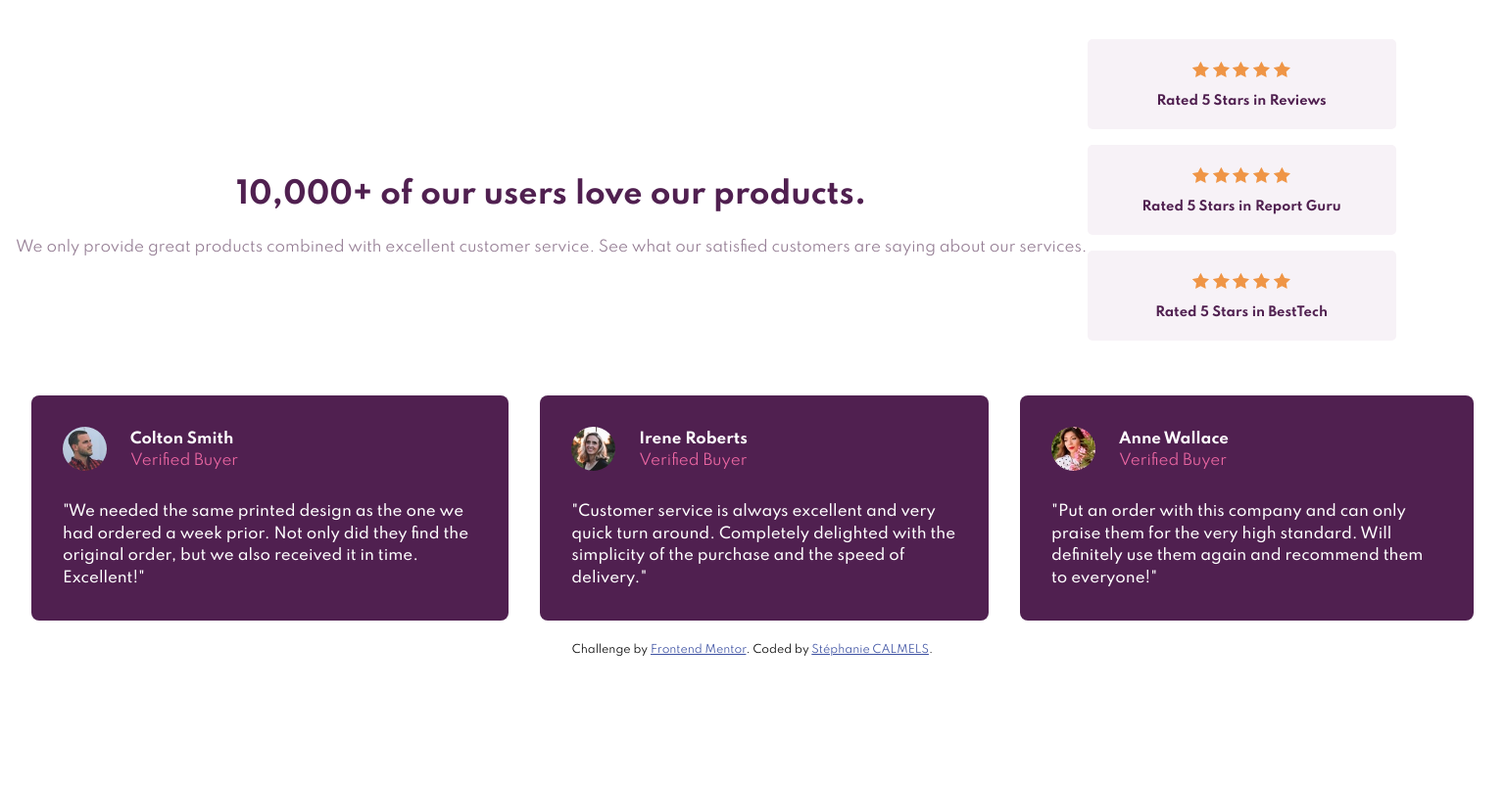
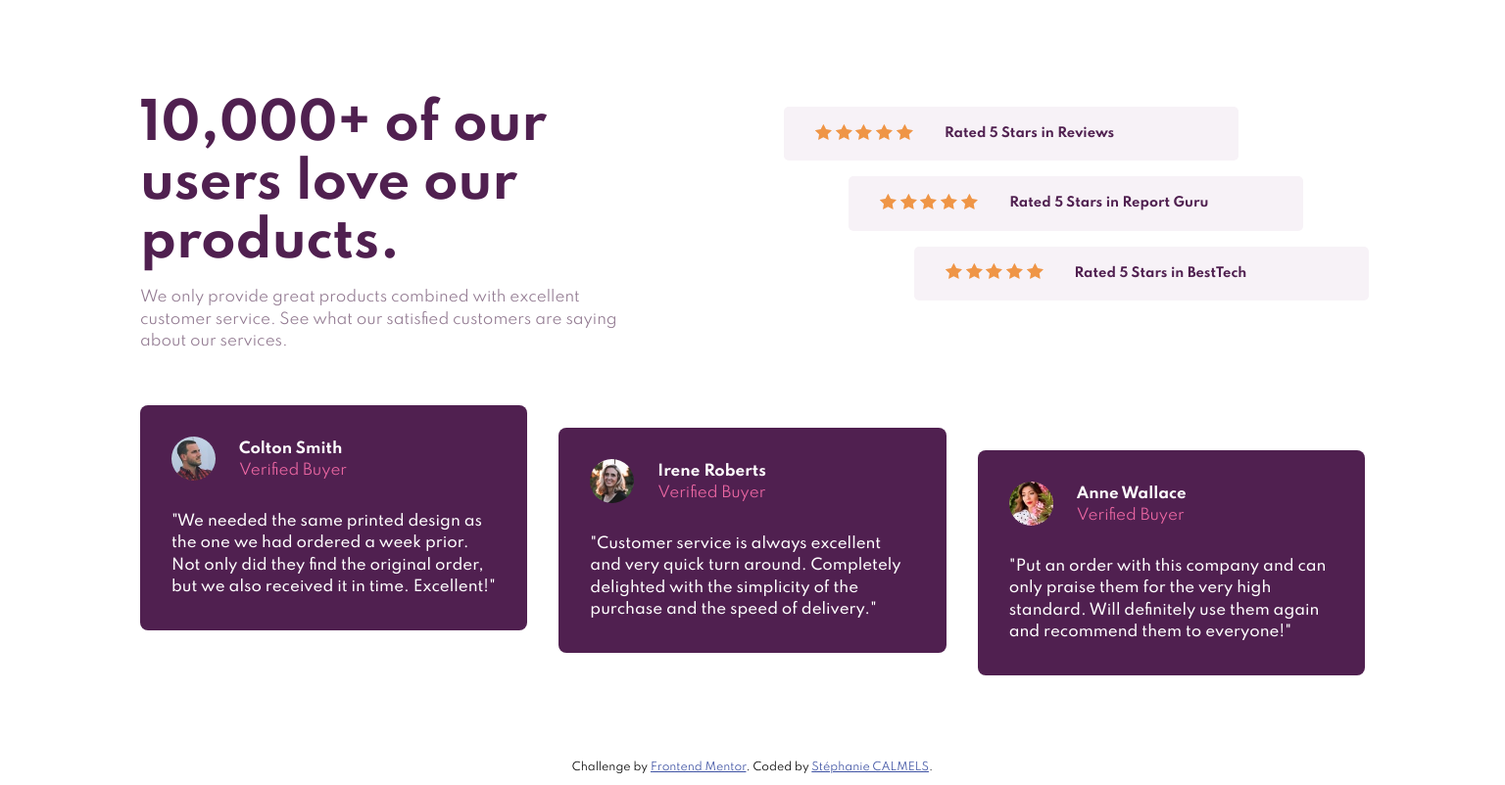
Before and after one commit to stephanie-calmels/social-proof-section, a plain HTML site: page index.html in a window 1536 px wide. Shown: the whole page at 98% size. Drawn offline with Linux system fonts and the light colour scheme.

Commit message:
desktop style

```diff
--- a/index.html
+++ b/index.html
@@ -26,24 +26,24 @@
       </section>
 
       <section class="appreciations">
-        <article class="note">
+        <article class="note note-1">
           <div class="note__stars"></div>
           <p class="note__text">Rated 5 Stars in Reviews</p>
         </article>
 
-        <article class="note">
+        <article class="note note-2">
           <div class="note__stars"></div>
           <p class="note__text">Rated 5 Stars in Report Guru</p>
         </article>
 
-        <article class="note">
+        <article class="note note-3">
           <div class="note__stars"></div>
           <p class="note__text">Rated 5 Stars in BestTech</p>
         </article>
       </section>
 
       <section class="reviews">
-        <article class="customer">
+        <article class="customer customer-1">
           <div class="customer__header">
             <img class="customer__image" src="./images/image-colton.jpg" alt="">
             <div class="customer__infos">
@@ -58,7 +58,7 @@
           </p>
         </article>
 
-        <article class="customer">
+        <article class="customer customer-2">
           <div class="customer__header">
             <img class="customer__image" src="./images/image-irene.jpg" alt="">
             <div class="customer__infos">
@@ -72,7 +72,7 @@
           </p>
         </article>
 
-        <article class="customer">
+        <article class="customer customer-3">
           <div class="customer__header">
             <img class="customer__image" src="./images/image-anne.jpg" alt="">
             <div class="customer__infos">
@@ -86,13 +86,14 @@
           </p>
         </article>
       </section>
+
+      <div class="attribution">
+        Challenge by
+        <a href="https://www.frontendmentor.io?ref=challenge" target="_blank"
+          >Frontend Mentor</a
+        >. Coded by <a href="#">Stéphanie CALMELS</a>.
+      </div>
     </main>
 
-    <div class="attribution">
-      Challenge by
-      <a href="https://www.frontendmentor.io?ref=challenge" target="_blank"
-        >Frontend Mentor</a
-      >. Coded by <a href="#">Stéphanie CALMELS</a>.
-    </div>
   </body>
 </html>
--- a/styles/style.scss
+++ b/styles/style.scss
@@ -10,6 +10,7 @@ body {
     flex-direction: column;
     align-items: center;
     padding: 0.5rem;
+    background-color: hsl(0, 0%, 100%);
 }
 
 .proof {
@@ -104,19 +105,108 @@ body {
 .attribution {
     font-size: 11px;
     text-align: center;
+    margin-top: 2rem;
 
     & a {
       color: hsl(228, 45%, 44%);
     }
 }
 
-@media screen and (min-width: 1440px ) {
+@media screen and (min-width: 1400px) {
     .container {
+        width: 1250px;
+        margin: auto;
+        display: grid;
+        grid-template-rows: repeat(2, 1fr) 50px;
+        grid-template-columns: repeat(12, 1fr);
+        padding: 3rem 5rem;
+    }
+
+    .proof {
+        grid-row: 1 / 2;
+        grid-column: 1 / span 6;
+        text-align: left;
+
+        &__title {
+            padding: 0 6rem 0 0;
+            font-size: 51px;
+            margin-bottom: 0;
+        }
+
+        &__subtitle {
+            margin-right: 8rem;
+        }
+    }
+
+    .appreciations {
+        margin-left: 2rem;
+        grid-row: 1 / 2;
+        grid-column: 7 / span 12;
+        display: grid;
+        grid-template-rows: repeat(3, 1fr);
+        grid-template-columns: repeat(10, 1fr);
+    }
+
+    .note {
         flex-direction: row;
-        flex-wrap: wrap;
+        align-items: center;
+        padding: 1.1rem 2rem;
+        width: 400px;
+
+        &__stars {
+            margin: 0;
+        }
+
+        &__text {
+            margin: 0 2rem;
+        }
+
+        &-1 {
+            grid-row: 1 / 2;
+            grid-column: 1 / span 7;
+        }
+
+        &-2 {
+            grid-row: 2 / 3;
+            grid-column: 2 / span 7;
+        }
+
+        &-3 {
+            grid-row: 3 / 4;
+            grid-column: 3 / span 7;
+        }
     }
 
     .reviews {
-        display: flex;
+        margin-top: 2rem;
+        grid-row: 2 / 3;
+        grid-column: 1 / span 12;
+        display: grid;
+        grid-template-columns: repeat(3, 1fr);
+        grid-template-rows: repeat(12, 1fr);
+        column-gap: 2rem;
+    }
+
+    .customer {
+        margin: 0;
+
+        &-1 {
+            grid-row: 1 / span 10;
+        }
+
+        &-2 {
+            grid-row: 2 / span 10;
+        }
+
+        &-3 {
+            grid-row: 3 / span 10;
+        }
+
+    }
+
+    .attribution {
+        margin-top: 8rem;
+        grid-row: 3 / 4;
+        grid-column: 1 / span 12;
     }
 }
```
Also changed, not shown: styles/style.css, 1 other file.
